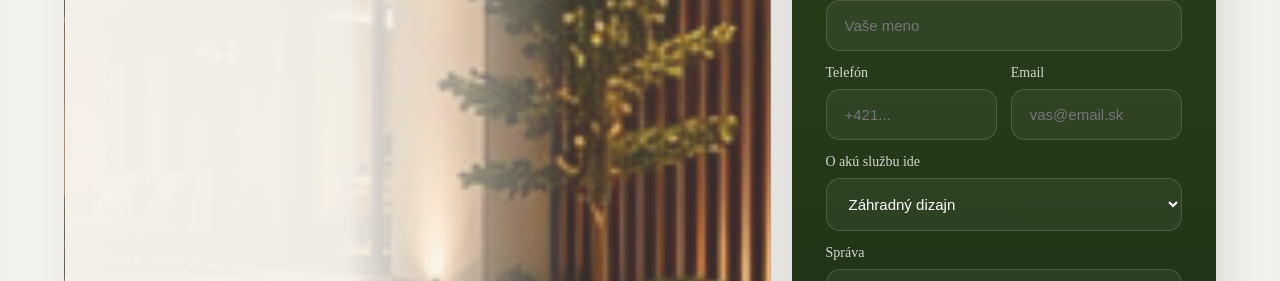
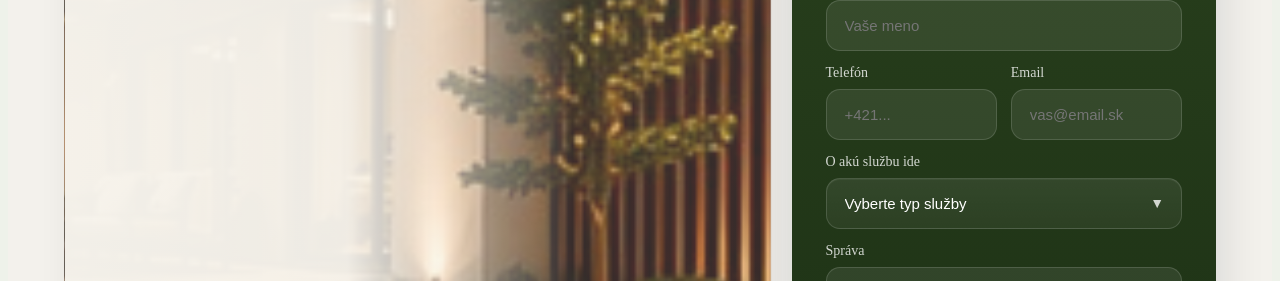
Before and after one commit to geteranpeter/altanika-web, a Next.js app: page / in a window 1280 px wide. Shown: the part 3015-3296 px from the top of the page. Built offline with nearby package versions, Linux system fonts and the light colour scheme.

Commit message:
premium select styling

```diff
--- a/src/app/page.tsx
+++ b/src/app/page.tsx
@@ -57,12 +57,31 @@ const companyPoints = [
   "Používame prémiové materiály a technológie",
 ];
 
+const serviceOptions = [
+  "Vyberte typ služby",
+  "Záhradný dizajn",
+  "Projektovanie exteriéru",
+  "Vizualizácie",
+  "Realizácia záhrady",
+  "Realizácia exteriéru na kľúč",
+  "Údržba záhrad",
+  "Čistenie exteriérov",
+  "Čistenie striech a fasád",
+  "Čistenie solárnych a fotovoltických panelov",
+  "Terasy a altánky",
+  "Zámkové dlažby",
+  "Ohniská a betónové prvky",
+  "Zrezávanie stromov",
+  "Pilčícke úkony",
+  "Individuálna požiadavka",
+];
+
 export default function HomePage() {
   const [formData, setFormData] = useState({
     name: "",
     phone: "",
     email: "",
-    service: "Záhradný dizajn",
+    service: "Vyberte typ služby",
     message: "",
   });
 
@@ -80,7 +99,7 @@ export default function HomePage() {
     width: "100%",
     borderRadius: "14px",
     border: "1px solid rgba(255,255,255,0.14)",
-    background: "rgba(255,255,255,0.05)",
+    background: "rgba(255,255,255,0.08)",
     color: "white",
     padding: "16px 18px",
     fontSize: "15px",
@@ -105,12 +124,17 @@ export default function HomePage() {
   const handleSubmit = (e: React.FormEvent<HTMLFormElement>) => {
     e.preventDefault();
 
-    const subject = encodeURIComponent(`Dopyt z webu Altanika – ${formData.service}`);
+    const selectedService =
+      formData.service === "Vyberte typ služby"
+        ? "Nešpecifikovaná služba"
+        : formData.service;
+
+    const subject = encodeURIComponent(`Dopyt z webu Altanika – ${selectedService}`);
     const body = encodeURIComponent(
       `Meno a priezvisko: ${formData.name}\n` +
         `Telefón: ${formData.phone}\n` +
         `Email: ${formData.email}\n` +
-        `Služba: ${formData.service}\n\n` +
+        `Služba: ${selectedService}\n\n` +
         `Správa:\n${formData.message}\n\n` +
         `Poznámka: Každý projekt je individuálny a cenová ponuka sa tvorí na mieru.`
     );
@@ -791,19 +815,44 @@ export default function HomePage() {
 
             <label style={labelStyle}>
               O akú službu ide
+              <div style={{ position: "relative" }}>
                 <select
                   name="service"
                   value={formData.service}
                   onChange={handleChange}
-                style={inputStyle}
+                  style={{
+                    ...inputStyle,
+                    appearance: "none",
+                    WebkitAppearance: "none",
+                    MozAppearance: "none",
+                    paddingRight: "52px",
+                    cursor: "pointer",
+                    background:
+                      "linear-gradient(180deg, rgba(255,255,255,0.08), rgba(255,255,255,0.05))",
+                    boxShadow: "inset 0 1px 0 rgba(255,255,255,0.05)",
+                  }}
                 >
-                <option>Záhradný dizajn</option>
-                <option>Vizualizácie</option>
-                <option>Realizácie</option>
-                <option>Údržba</option>
-                <option>Čistenie exteriérov</option>
-                <option>Terasy a stavby</option>
+                  {serviceOptions.map((option) => (
+                    <option key={option} value={option} style={{ color: "#10150e" }}>
+                      {option}
+                    </option>
+                  ))}
                 </select>
+
+                <div
+                  style={{
+                    position: "absolute",
+                    right: "18px",
+                    top: "50%",
+                    transform: "translateY(-50%)",
+                    pointerEvents: "none",
+                    color: "rgba(255,255,255,0.78)",
+                    fontSize: "14px",
+                  }}
+                >
+                  ▼
+                </div>
+              </div>
             </label>
 
             <label style={labelStyle}>
```
Lines whose indentation alone changed are shown as unchanged.
